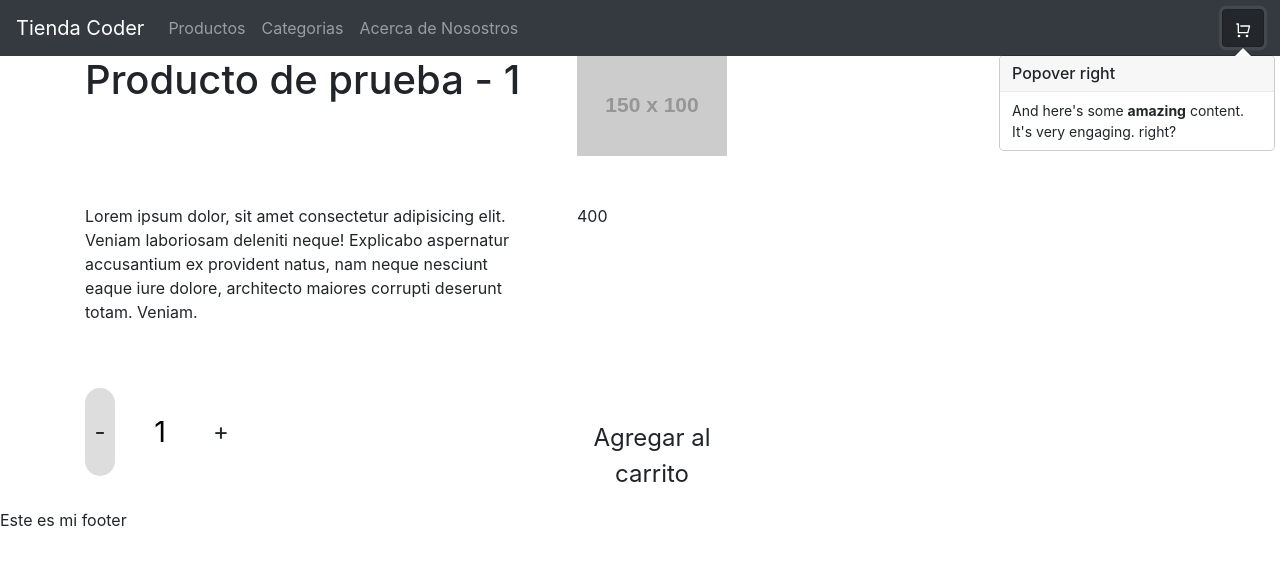
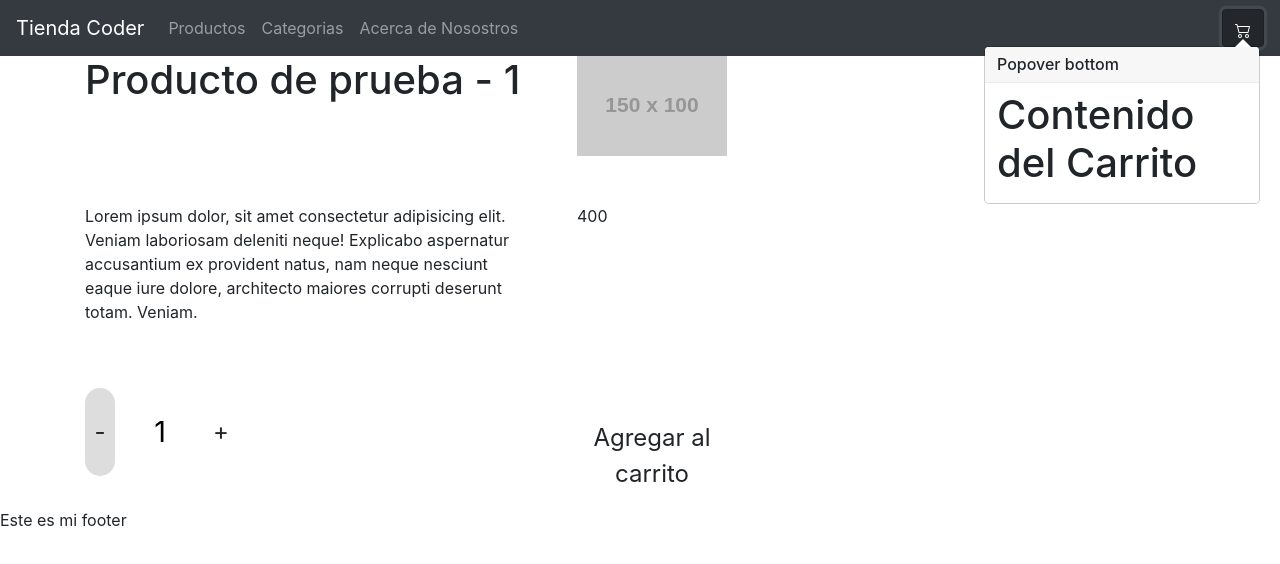
Before and after one commit to Wall404/tienda-coder, a React (Create React App) app: page /detail/1 in a window 1280 px wide. Both pictures are taken after a click on the button 1243 px from the left and 28 px from the top of the page. Shown: the top 564 px of the page. Built offline with nearby package versions, Linux system fonts and the light colour scheme.

Commit message:
10 - Context

```diff
--- a/package.json
+++ b/package.json
@@ -8,6 +8,7 @@
     "@testing-library/user-event": "^12.2.2",
     "axios": "^0.21.1",
     "bootstrap": "^4.5.3",
+    "bootstrap-icons": "^1.3.0",
     "pretier": "0.0.1",
     "react": "^17.0.1",
     "react-bootstrap": "^1.4.0",
--- a/src/App.jsx
+++ b/src/App.jsx
@@ -5,10 +5,17 @@ import Footer from "./components/glolal/Footer";
 import NavBar from "./components/glolal/Navbar";
 import Category from "./components/Category";
 import Detail from "./components/Details";
+import { Store } from "./store";
+import { useState } from "react";
 // import zapatillaPuma from './assets/zapatilla.jpg'
 
 function App() {
+  const [data, setData] = useState({
+    items: [],
+    cantidad: 0,
+  });
   return (
+    <Store.Provider value={[data, setData]}>
       <BrowserRouter>
         <NavBar />
 
@@ -26,6 +33,7 @@ function App() {
 
         <Footer />
       </BrowserRouter>
+    </Store.Provider>
   );
 }
 
--- a/src/components/Details/ProductDetail.jsx
+++ b/src/components/Details/ProductDetail.jsx
@@ -1,12 +1,24 @@
-import { useState } from "react";
+import { useState, useContext } from "react";
 import "./ProductDetail.css";
+import { Store } from "../../store";
+// import { useHistory } from "react-reouter-dom";
 
 const ProductDetail = ({ item }) => {
+  // const history = useHistory()
+  const [data, setData] = useContext(Store);
   const [cant, setCant] = useState(1);
 
   const onAdd = () => {
-    alert(`Agregaste $(cant) productos al carrito`);
+    // alert(`Agregaste $(cant) productos al carrito`);
+    setData({
+      ...data,
+      cantidad: data.cantidad + cant,
+      items: [...data.items, item],
+    });
+    // history.push('/cart')
   };
+
+  console.log(data);
 
   const handleClickRestar = () => {
     if (cant > 1) {
--- a/src/components/glolal/CartWidget.jsx
+++ b/src/components/glolal/CartWidget.jsx
@@ -1,22 +1,53 @@
-import {RiShoppingCartLine} from 'react-icons/ri'
-import {Popover, OverlayTrigger, Button} from 'react-bootstrap'
+import { useContext, useState, useRef } from "react";
+// import { RiShoppingCartLine } from "react-icons/ri";
+import { Popover, Overlay, Button } from "react-bootstrap";
 
-const popover = (
-    <Popover id="popover-basic">
-      <Popover.Title as="h3">Popover right</Popover.Title>
-      <Popover.Content>
-        And here's some <strong>amazing</strong> content. It's very engaging.
-        right?
-      </Popover.Content>
-    </Popover>
-)
+import { Store } from "../../store";
 
-function CartWidget () {
-    return (
-        <OverlayTrigger trigger="click" placement="bottom" overlay={popover}>
-            <Button variant="dark"><RiShoppingCartLine /></Button>
-        </OverlayTrigger>
-    )
+function CartWidget() {
+  const [data, setData] = useContext(Store);
+  const [show, setShow] = useState(false);
+  const [target, setTarget] = useState(null);
+  const ref = useRef(null);
+
+  const handleClick = (event) => {
+    setShow(!show);
+    setTarget(event.target);
+  };
+
+  return (
+    <div ref={ref}>
+      <Button variant="dark" onClick={handleClick}>
+        <svg
+          xmlns="http://www.w3.org/2000/svg"
+          width="16"
+          height="16"
+          fill="currentColor"
+          class="bi bi-cart2"
+          viewBox="0 0 16 16"
+        >
+          <path d="M0 2.5A.5.5 0 0 1 .5 2H2a.5.5 0 0 1 .485.379L2.89 4H14.5a.5.5 0 0 1 .485.621l-1.5 6A.5.5 0 0 1 13 11H4a.5.5 0 0 1-.485-.379L1.61 3H.5a.5.5 0 0 1-.5-.5zM3.14 5l1.25 5h8.22l1.25-5H3.14zM5 13a1 1 0 1 0 0 2 1 1 0 0 0 0-2zm-2 1a2 2 0 1 1 4 0 2 2 0 0 1-4 0zm9-1a1 1 0 1 0 0 2 1 1 0 0 0 0-2zm-2 1a2 2 0 1 1 4 0 2 2 0 0 1-4 0z" />
+        </svg>
+      </Button>
+
+      <Overlay
+        show={show}
+        target={target}
+        placement="bottom"
+        container={ref.current}
+        containerPadding={20}
+      >
+        <Popover id="popover-contained">
+          <Popover.Title as="h3">Popover bottom</Popover.Title>
+          <Popover.Content>
+            <h1>Contenido del Carrito</h1>
+            {data.items.map((item) => (
+              <h2>{item.title}</h2>
+            ))}
+          </Popover.Content>
+        </Popover>
+      </Overlay>
+    </div>
+  );
 }
-
-export default CartWidget
+export default CartWidget;
--- /dev/null
+++ b/src/store/index.js
@@ -0,0 +1,3 @@
+import { createContext } from "react";
+
+export const Store = createContext();
```
Also changed, not shown: 2 other files (tests, documents, lock files or other folders). Lines whose indentation alone changed are shown as unchanged.
